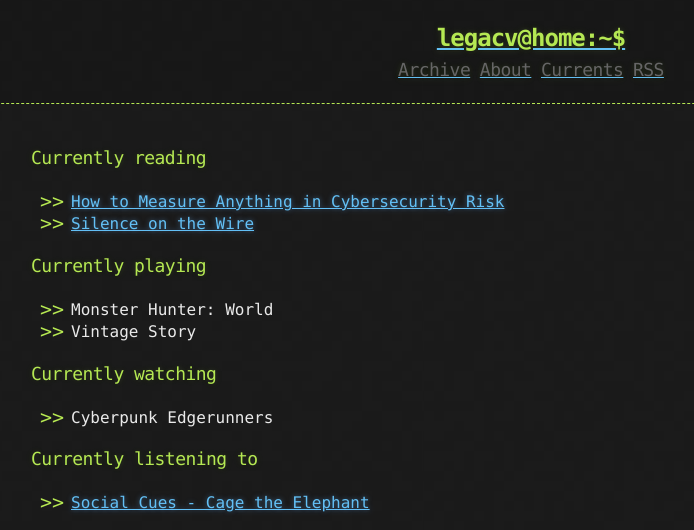
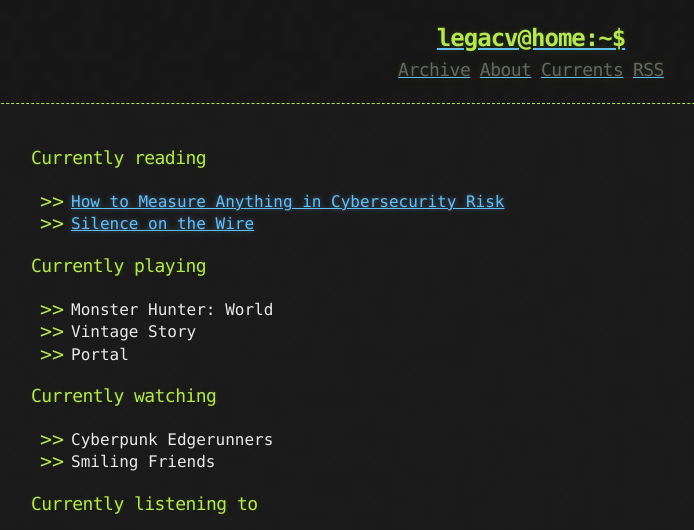
Before and after one commit to legacv/legacv.github.io, a Jekyll site: the page built from currents.md, in a window 1280 px wide. Shown: the top 530 px of the page, without its empty margins (109-803 px from the left). Built offline with Jekyll 4.4.1, drawn with Linux system fonts in a browser that asks for light colours; some of the changed text lies outside the part shown; grey boxes are pictures that could not be loaded.

Commit message:
Update currents.md

```diff
--- a/currents.md
+++ b/currents.md
@@ -10,14 +10,15 @@ title: Currents
 ### Currently playing
 - Monster Hunter: World
 - Vintage Story
+- Portal
 
 ### Currently watching
 - Cyberpunk Edgerunners
+- Smiling Friends
 
 ### Currently listening to
-- [Social Cues - Cage the Elephant][music]
+- [Melophobia - Cage the Elephant][music]
 
 [risk]: https://onlinelibrary.wiley.com/doi/book/10.1002/9781119892335
 [silence]: https://nostarch.com/silence.htm
-[music]: https://www.youtube.com/watch?v=eCqdiwxMy4k?autoplay=1&loop=1&controls=0
-https://www.youtube.com/watch?v=eCqdiwxMy4k?autoplay=1&loop=1&controls=0
+[music]: https://www.youtube.com/watch?v=LKJ4j2rYvr0&list=PLC80P4gsPr-ZUMjAj9NgGr9yycb3fzcN_&index=2&autoplay=1&loop=1&controls=0
```
